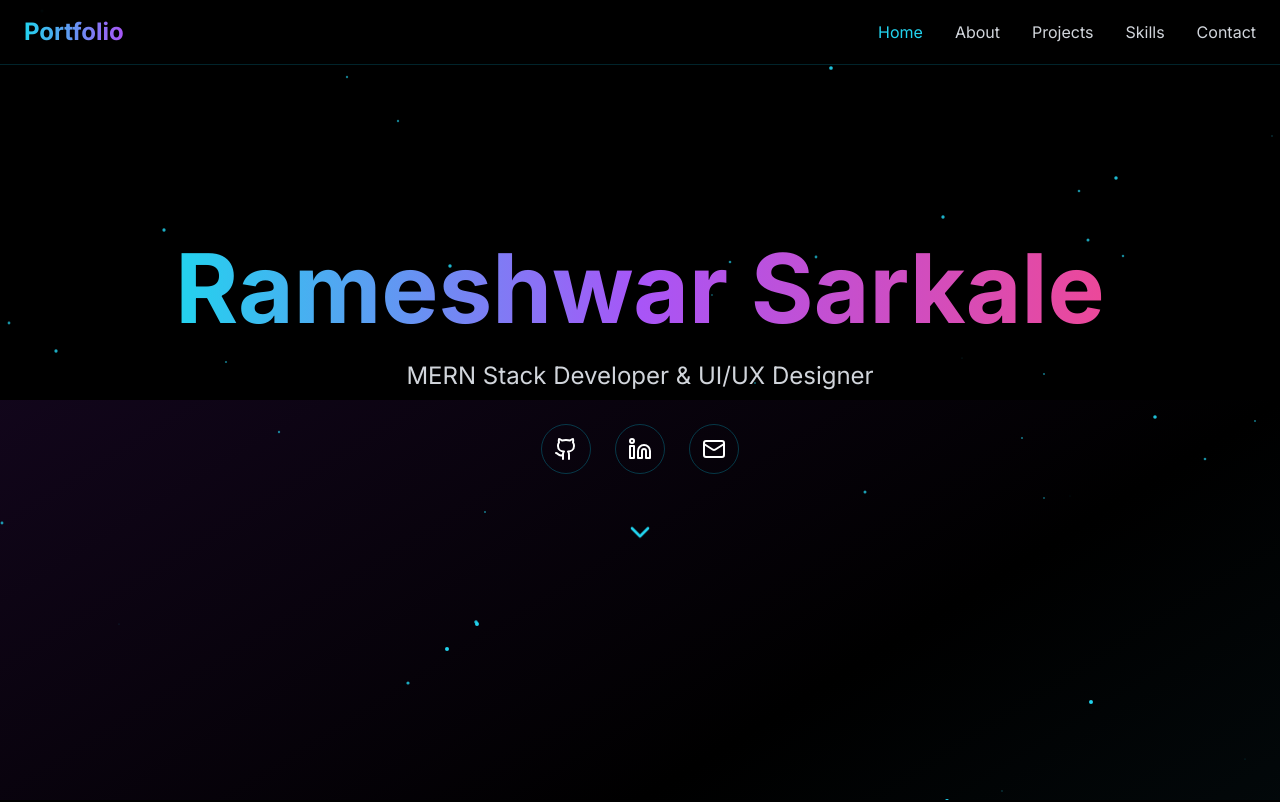
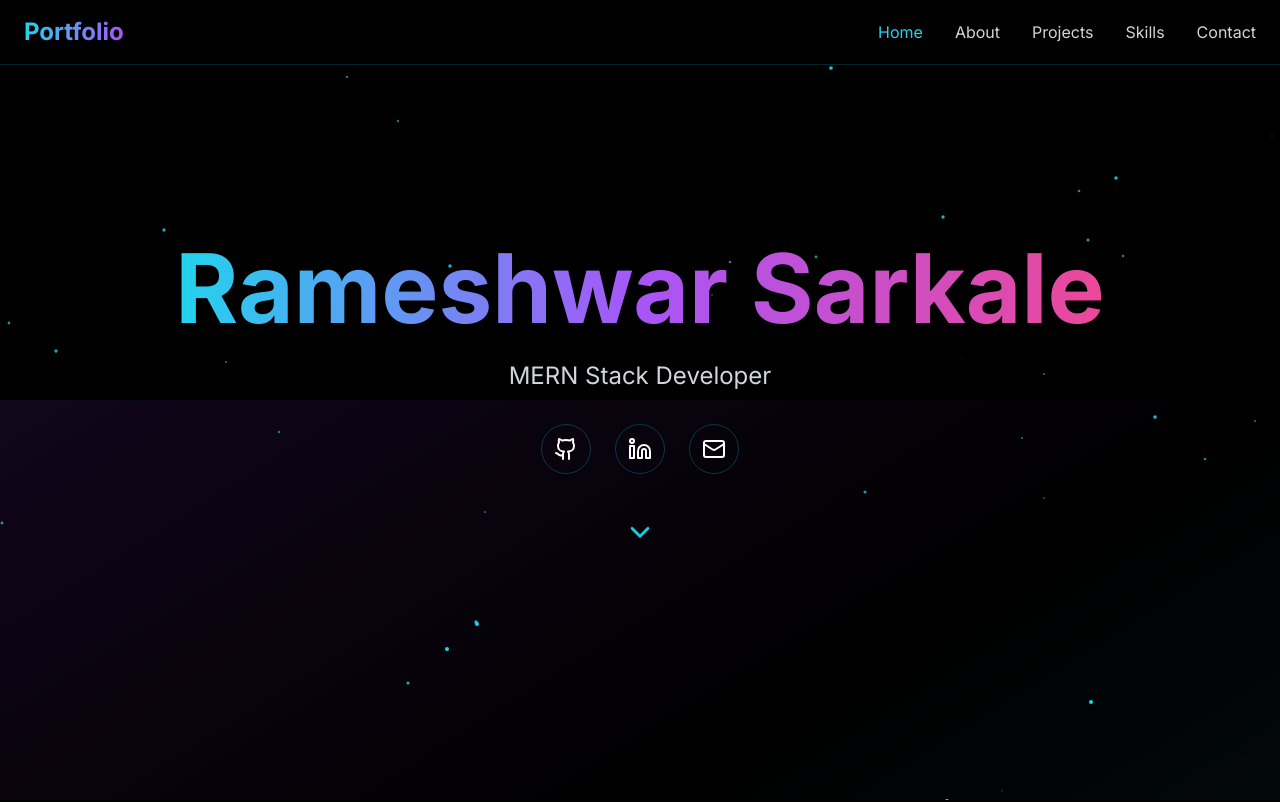
Before and after one commit to sarkalerameshwar/Portfolio-Website, a React (Vite) app in the folder frontend/: page / in a window 1280 px wide. Shown: the top 802 px of the page. Built offline with nearby package versions, Linux system fonts and the light colour scheme.

Commit message:
header edit

```diff
--- a/frontend/src/components/Hero.jsx
+++ b/frontend/src/components/Hero.jsx
@@ -62,7 +62,7 @@ export default function Hero({ scrollToSection }) {
             animate={{ opacity: 1, y: 0 }}
             transition={{ duration: 1, delay: 0.4 }}
           >
-            MERN Stack Developer & UI/UX Designer
+            MERN Stack Developer
           </motion.p>
 
           <motion.div
--- a/frontend/src/components/Skills.jsx
+++ b/frontend/src/components/Skills.jsx
@@ -13,7 +13,7 @@ export default function Skills() {
     {
       icon: Server,
       title: "Backend",
-      skills: ["Node.js", "Python", "Express", "FastAPI", "Django"],
+      skills: ["Node.js", "Python", "Express"],
     },
     {
       icon: Database,
```
